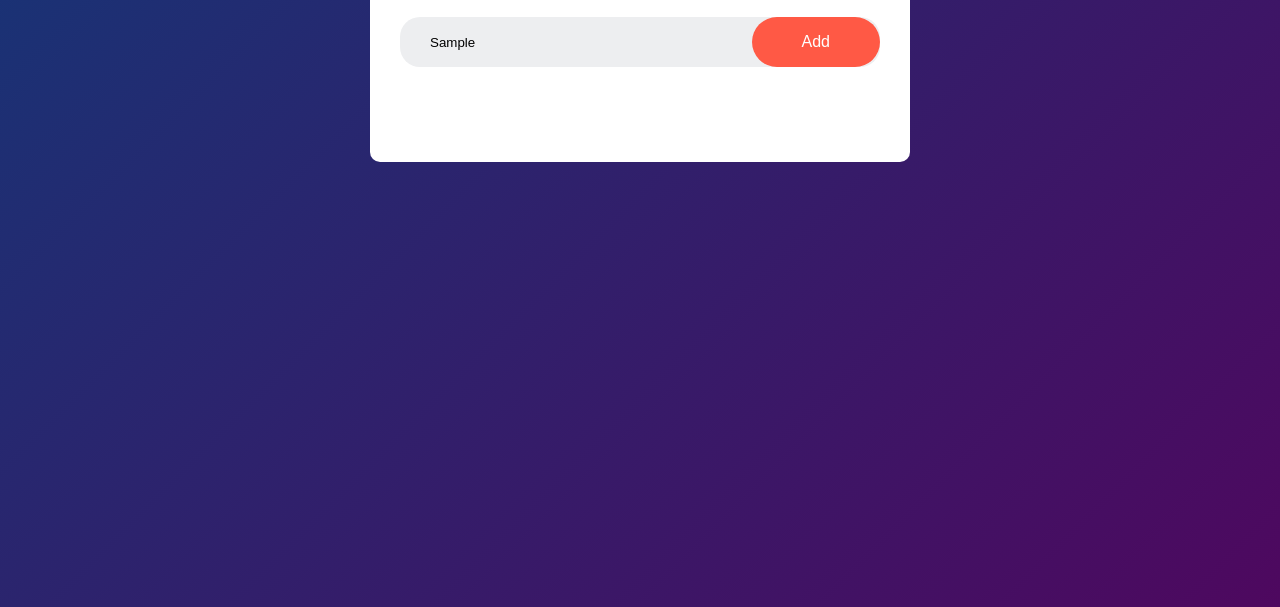
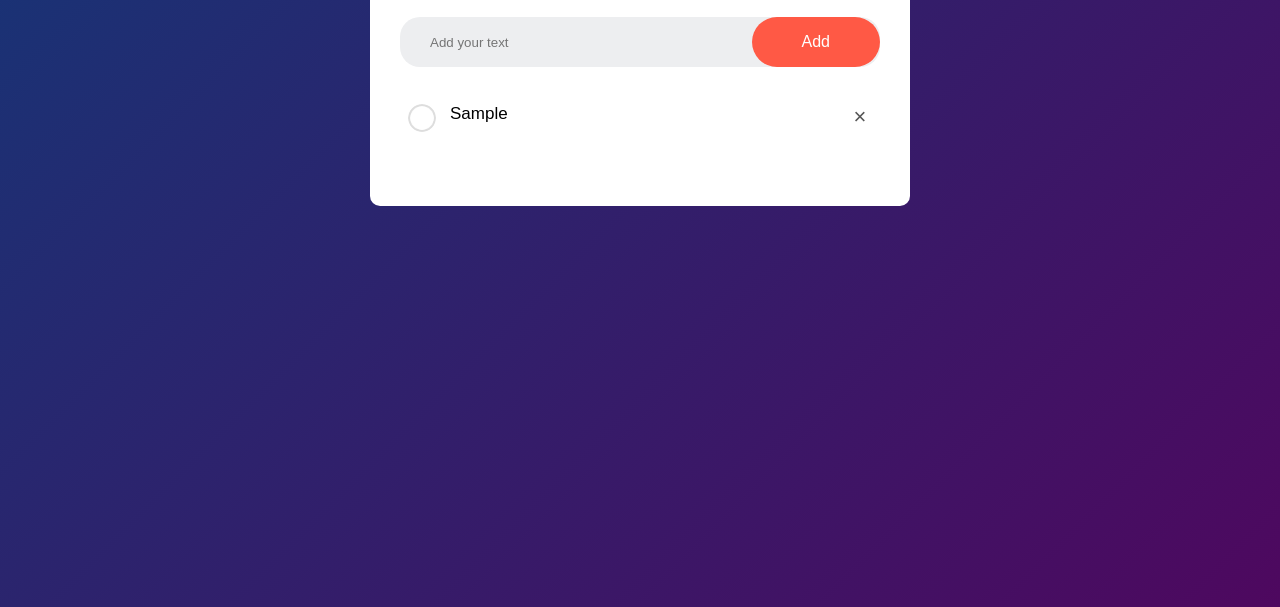
Before and after one commit to KhushPatel14/to_do_list-javascript, a plain HTML site: page index.html in a window 1280 px wide. Both pictures are taken after typing "Sample" into the empty fields and a click on the button "Add". Shown: the part 193-800 px from the top of the page. Drawn offline with Linux system fonts and the light colour scheme.

Commit message:
methods created

```diff
--- a/index.html
+++ b/index.html
@@ -13,7 +13,7 @@
     <h2>To-Do-List <img src="images/list.png" width="40" alt=""></h2>
     <div class="row">
         <input type="text" id="input-box" placeholder="Add your text">
-        <button>Add</button>
+        <button onclick="addTask()">Add</button>
     </div>
 
     <ul id="list-container">
--- a/script.js
+++ b/script.js
@@ -0,0 +1,40 @@
+const inputBox = document.getElementById("input-box");
+const listContainer = document.getElementById("list-container");
+
+function addTask() {
+  if (inputBox.value === "") {
+    alert("Text cannot be empty!");
+  } else {
+    let li = document.createElement("li");
+    li.innerHTML = inputBox.value;
+    listContainer.appendChild(li);
+    let span = document.createElement("span");
+    span.innerHTML = "\u00d7";
+    li.appendChild(span);
+  }
+  inputBox.value = "";
+  saveData();
+}
+
+listContainer.addEventListener(
+  "click",
+  function (e) {
+    if (e.target.tagName === "LI") {
+      e.target.classList.toggle("checked");
+      saveData();
+    } else if (e.target.tagName === "SPAN") {
+      e.target.parentElement.remove();
+      saveData();
+    }
+  },
+  false
+);
+
+function saveData() {
+  localStorage.setItem("data", listContainer.innerHTML);
+}
+
+function showTask() {
+  listContainer.innerHTML = localStorage.getItem("data");
+}
+showTask();
--- a/styles.css
+++ b/styles.css
@@ -90,3 +90,19 @@ ul li.checked::before{
     background-image: url(images/checked.png);
 
 }
+
+ul li span {
+    position: absolute;
+    right: 0;
+    top: 5px;
+    width: 40px;
+    height: 40px;
+    font-size: 22px;
+    color: #555;
+    line-height: 40px;
+    text-align: center;
+    border-radius: 50%;
+}
+ul li span:hover {
+    background: #edeef0;
+}
```
